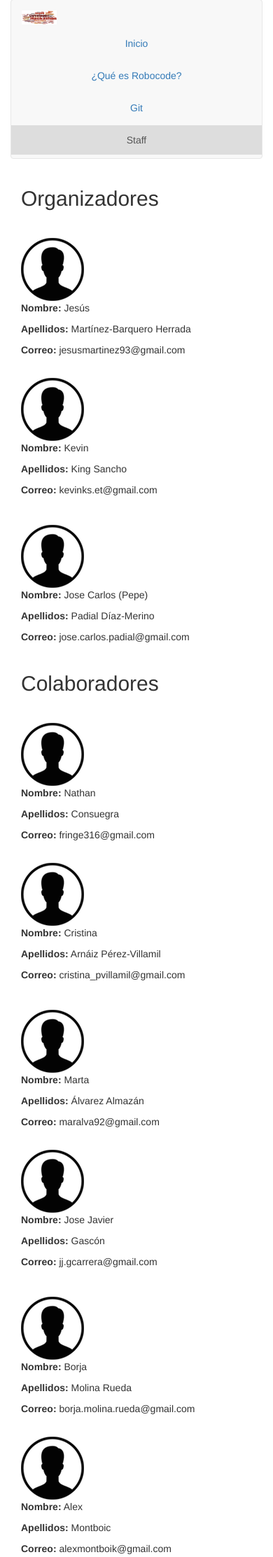
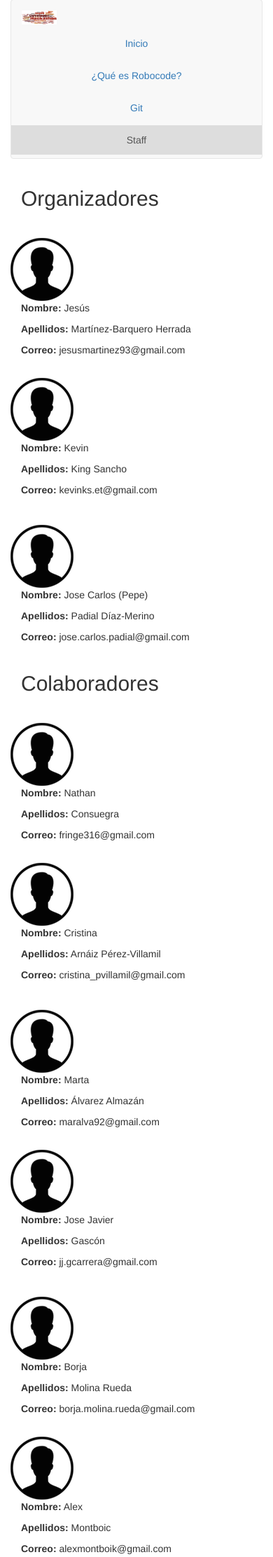
Before and after one commit to Tankathon/tankathon.github.io, a PHP site: page / in a window 390 px wide, after a click on "Staff". Shown: the part 21-2246 px from the top of the page at 70% size. Run offline with PHP 8.4, Linux system fonts and the light colour scheme; some libraries are stand-ins or nearby versions.

Commit message:
Imágenes de usuario convertidas en responsive. Clases CSS 'nopadding' para ponerlo a 0.

```diff
--- a/css/style.css
+++ b/css/style.css
@@ -70,3 +70,8 @@ tr{
 .top15 { margin-top:15px; }
 .top17 { margin-top:17px; }
 .top30 { margin-top:30px; }
+
+.nopadding {
+   padding: 0 !important;
+   margin: 0 !important;
+}
--- a/index.html
+++ b/index.html
@@ -69,8 +69,8 @@
           <h2>Organizadores</h2>
             <div class="row">
               <div class="top30">
-                <div class="col-md-1">
-                  <img src="img/user.png">
+                <div class="col-md-1 nopadding">
+                  <img src="img/user.png" class="img-responsive">
                 </div>
                 <div class="col-md-5">
                   <p><strong>Nombre:</strong> Jesús</p>
@@ -79,8 +79,8 @@
                 </div>
               </div>
               <div class="top30">
-                <div class="col-md-1">
-                  <img src="img/user.png">
+                <div class="col-md-1 nopadding">
+                  <img src="img/user.png" class="img-responsive">
                 </div>
                 <div class="col-md-5">
                   <p><strong>Nombre:</strong> Kevin</p>
@@ -91,8 +91,8 @@
             </div>
             <div class="row">
               <div class="top30">
-                <div class="col-md-1">
-                  <img src="img/user.png">
+                <div class="col-md-1 nopadding">
+                  <img src="img/user.png" class="img-responsive">
                 </div>
                 <div class="col-md-5">
                   <p><strong>Nombre:</strong> Jose Carlos (Pepe)</p>
@@ -104,8 +104,8 @@
             <h2 class="top30">Colaboradores</h2>
             <div class="row">
               <div class="top30">
-                <div class="col-md-1">
-                  <img src="img/user.png">
+                <div class="col-md-1 nopadding">
+                  <img src="img/user.png" class="img-responsive">
                 </div>
                 <div class="col-md-5">
                   <p><strong>Nombre:</strong> Nathan</p>
@@ -114,8 +114,8 @@
                 </div>
               </div>
               <div class="top30">
-                <div class="col-md-1">
-                  <img src="img/user.png">
+                <div class="col-md-1 nopadding">
+                  <img src="img/user.png" class="img-responsive">
                 </div>
                 <div class="col-md-5">
                   <p><strong>Nombre:</strong> Cristina</p>
@@ -126,8 +126,8 @@
             </div>
             <div class="row">
               <div class="top30">
-                <div class="col-md-1">
-                  <img src="img/user.png">
+                <div class="col-md-1 nopadding">
+                  <img src="img/user.png" class="img-responsive">
                 </div>
                 <div class="col-md-5">
                   <p><strong>Nombre:</strong> Marta</p>
@@ -136,8 +136,8 @@
                 </div>
               </div>
               <div class="top30">
-                <div class="col-md-1">
-                  <img src="img/user.png">
+                <div class="col-md-1 nopadding">
+                  <img src="img/user.png" class="img-responsive">
                 </div>
                 <div class="col-md-5">
                   <p><strong>Nombre:</strong> Jose Javier</p>
@@ -148,8 +148,8 @@
             </div>
             <div class="row">
               <div class="top30">
-                <div class="col-md-1">
-                  <img src="img/user.png">
+                <div class="col-md-1 nopadding">
+                  <img src="img/user.png" class="img-responsive">
                 </div>
                 <div class="col-md-5">
                   <p><strong>Nombre:</strong> Borja</p>
@@ -158,8 +158,8 @@
                 </div>
               </div>
               <div class="top30">
-                <div class="col-md-1">
-                  <img src="img/user.png">
+                <div class="col-md-1 nopadding">
+                  <img src="img/user.png" class="img-responsive">
                 </div>
                 <div class="col-md-5">
                   <p><strong>Nombre:</strong> Alex</p>
@@ -170,8 +170,8 @@
             </div>
             <div class="row">
               <div class="top30">
-                <div class="col-md-1">
-                  <img src="img/user.png">
+                <div class="col-md-1 nopadding">
+                  <img src="img/user.png" class="img-responsive">
                 </div>
                 <div class="col-md-5">
                   <p><strong>Nombre:</strong> Javier</p>
@@ -180,8 +180,8 @@
                 </div>
               </div>
               <div class="top30">
-                <div class="col-md-1">
-                  <img src="img/user.png">
+                <div class="col-md-1 nopadding">
+                  <img src="img/user.png" class="img-responsive">
                 </div>
                 <div class="col-md-5">
                   <p><strong>Nombre:</strong> Dennis</p>
```
